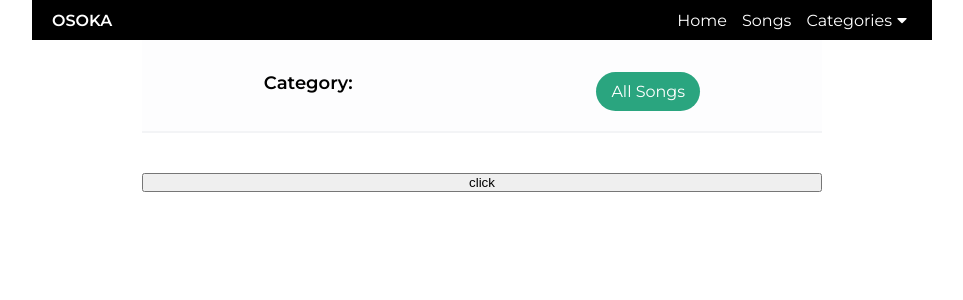
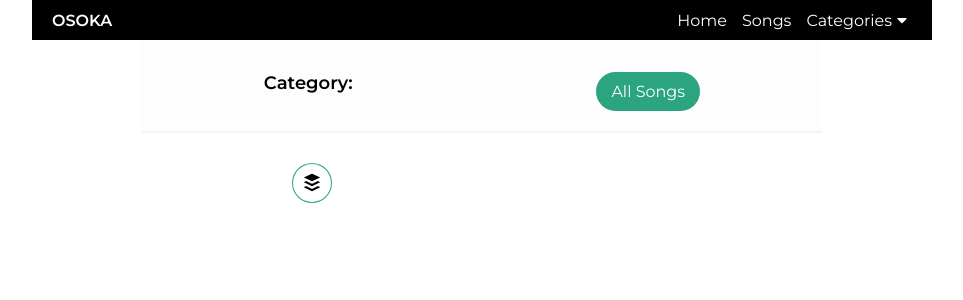
Before and after one commit to george-mix/lyrics_translation, a React (Create React App) app in the folder client/: page /song/1 in a window 1280 px wide. Shown: the top 300 px of the page, without its empty margins (158-1121 px from the left). Built offline with nearby package versions, Linux system fonts and the light colour scheme; no server answers.

Commit message:
add switch button style

```diff
--- a/client/src/components/NoMatch.js
+++ b/client/src/components/NoMatch.js
@@ -1,4 +1,4 @@
-import React from 'react'
+import React from 'react';
 
 function NoMatch() {
     return (
--- a/client/src/pages/Category.js
+++ b/client/src/pages/Category.js
@@ -37,7 +37,7 @@ const Category = (props) => {
                 <article className="song">
                     <Link className="song__link" to={`/song/${song.slug}`}>
                         <h3 >{song.title}</h3>
-                        <p >{song.excerpt}</p>
+                        <p >{song.author}</p>
                     </Link>
                     <strong >{song.category}</strong>
                 </article>
--- a/client/src/pages/SongDetail.js
+++ b/client/src/pages/SongDetail.js
@@ -4,10 +4,9 @@ import { Link } from 'react-router-dom';
 
 const SongDetail = (props) => {
     const [song, setSong] = useState({});
+
     const [change, setChange] = useState(false);
-
     const changeTranslationOnClick = () => setChange(!change);
-
 
     useEffect(() => {
         const slug = props.match.params.id;
@@ -51,7 +50,7 @@ const SongDetail = (props) => {
             <div className="original">
                 <div className="original__credit">
                     <h1>{song.title}</h1>
-                    <h2>{song.excerpt}</h2>
+                    <h2>{song.author}</h2>
                 </div>
                 <div className="original__additional">
                     <div className="original__additional__category">
@@ -68,7 +67,9 @@ const SongDetail = (props) => {
                 </div>
                 <h1 className="titles__title center">{song.name_eng}</h1>
             </div>
-            <button onClick={changeTranslationOnClick}>click</button>
+            <div className="details--grid buttons">
+                <button onClick={changeTranslationOnClick} className="buttons__button"><i className="fab fa-buffer"></i></button>
+            </div>
             <div className="lyrics">
                 {splitContent(song.content_rus, song.content_eng, song.content_transliter)}
             </div>
--- a/client/src/sass/pages/_songdetail.scss
+++ b/client/src/sass/pages/_songdetail.scss
@@ -64,7 +64,7 @@
 
 .titles {
     padding-top: 1rem;
-    padding-bottom: 3rem;
+    padding-bottom: 2rem;
 
 
 
@@ -73,7 +73,26 @@
     }
 }
 
+.buttons {
+    padding-bottom: 1rem;
 
+    &__button {
+        justify-self: center;
+        border: 0.1rem solid $color-main;
+        width: 4rem;
+        height: 4rem;
+        background-color: $color-white;
+        border-radius: 50%;
+
+        &:focus {
+            outline: none;
+        }
+
+        i {
+        font-size: 2rem;
+        }
+    }
+}
 
 .container {
     border-bottom: 0.1rem solid rgba($color-grey, 0.3);
```
